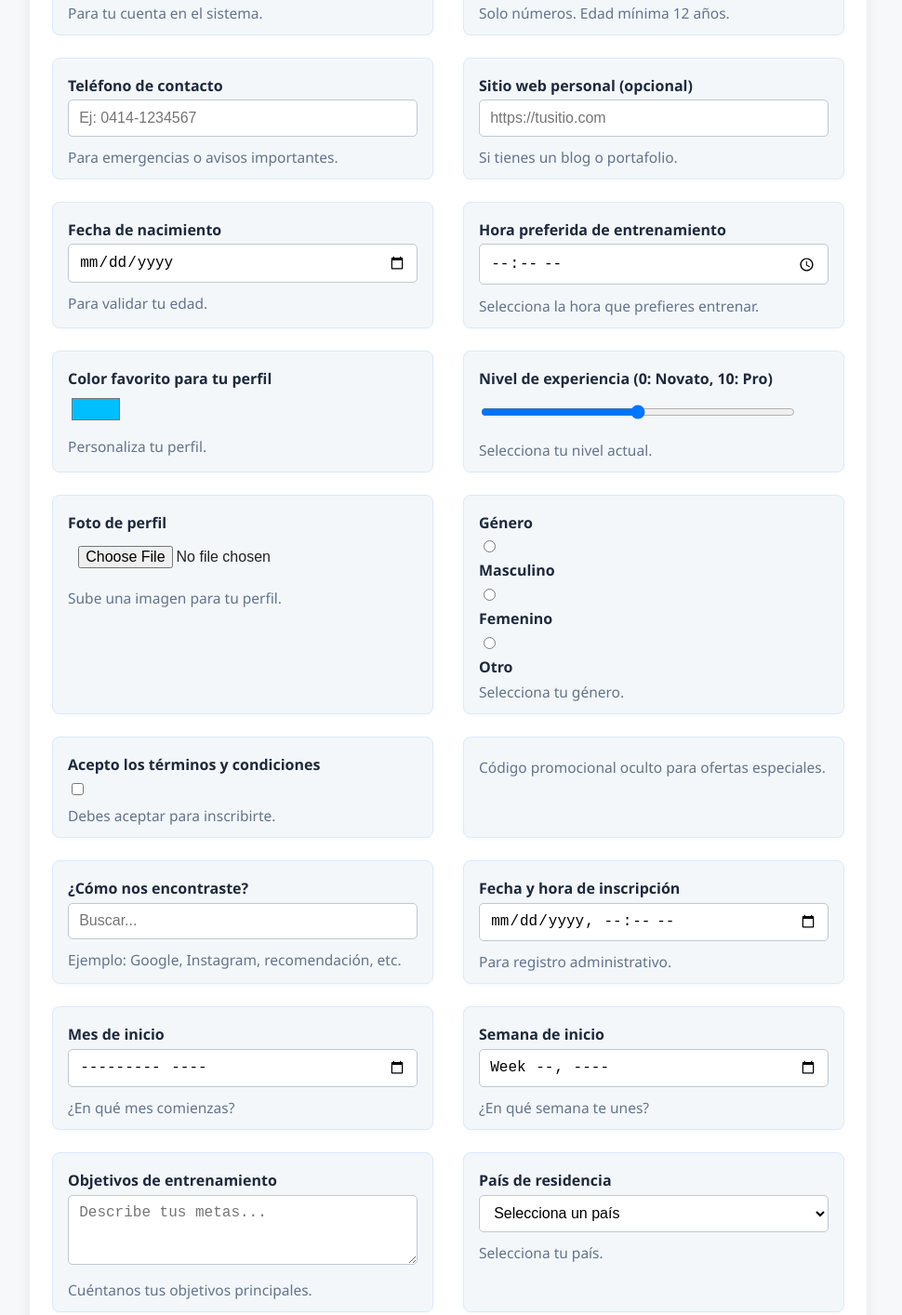
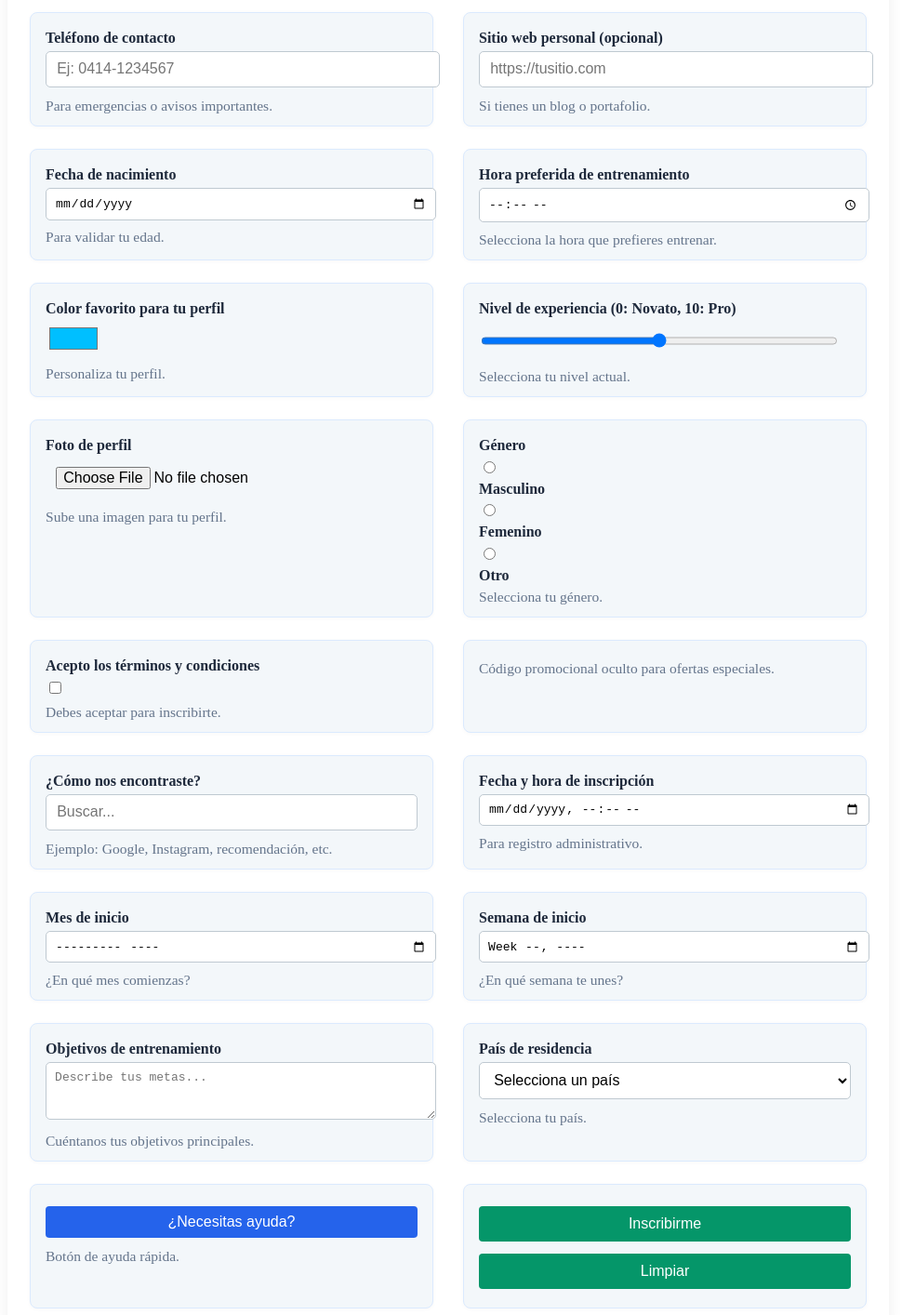
Before and after one commit to sulbaranjc/web-formularios-basicos, a plain HTML site: page src/ejemplos/inscripcion-gimnasio.html in a window 1280 px wide. Shown: the part 449-1863 px from the top of the page at 93% size, without its empty margins (158-1128 px from the left). Drawn offline with Linux system fonts and the light colour scheme.

Commit message:
Actualizar estilos del formulario de inscripción al gimnasio

```diff
--- /dev/null
+++ b/src/ejemplos/inscripcion-gimnasio.css
@@ -0,0 +1,147 @@
+/* Estilos exclusivos para inscripción-gimnasio.html */
+
+.form-tipos-inputs {
+    max-width: 900px;
+    margin: 40px auto;
+    padding: 24px;
+    background: #fff;
+    border-radius: 10px;
+    box-shadow: 0 2px 16px rgba(0,0,0,0.07);
+    display: flex;
+    flex-wrap: wrap;
+    gap: 24px 32px;
+    justify-content: space-between;
+}
+.input-demo {
+    flex: 1 1 320px;
+    min-width: 260px;
+    background: #f3f7fa;
+    border: 1px solid #dbeafe;
+    border-radius: 8px;
+    padding: 18px 16px 12px 16px;
+    margin-bottom: 0;
+    box-shadow: 0 1px 4px rgba(0,0,0,0.03);
+    position: relative;
+    transition: box-shadow 0.2s, border-color 0.2s;
+}
+.input-demo:hover, .input-demo:focus-within {
+    box-shadow: 0 2px 12px rgba(44, 62, 80, 0.10);
+    border-color: #60a5fa;
+}
+.input-demo label {
+    font-weight: 600;
+    color: #1e293b;
+    margin-bottom: 0.3em;
+    display: block;
+}
+.input-demo input,
+.input-demo select,
+.input-demo textarea {
+    width: 100%;
+    padding: 0.6em 0.7em;
+    border-radius: 5px;
+    border: 1px solid #bfc9d1;
+    font-size: 1em;
+    margin-bottom: 0.5em;
+    background: #fff;
+    transition: border-color 0.2s;
+}
+.input-demo input:focus,
+.input-demo select:focus,
+.input-demo textarea:focus {
+    border-color: #2563eb;
+    outline: none;
+}
+.input-demo small {
+    display: block;
+    color: #64748b;
+    font-size: 0.97em;
+    margin-top: 0.2em;
+}
+.input-tooltip {
+    display: none;
+    position: absolute;
+    left: 105%;
+    top: 0;
+    background: #222;
+    color: #fff;
+    padding: 0.7em 1em;
+    border-radius: 6px;
+    font-size: 0.95em;
+    width: 260px;
+    z-index: 10;
+    box-shadow: 0 2px 8px rgba(0,0,0,0.18);
+}
+.input-demo:hover .input-tooltip,
+.input-demo:focus-within .input-tooltip {
+    display: block;
+}
+.input-demo input[type="range"] {
+    width: 90%;
+}
+.input-demo input[type="color"] {
+    width: 60px;
+    height: 36px;
+    padding: 2px;
+    border: none;
+    background: none;
+}
+.input-demo input[type="radio"],
+.input-demo input[type="checkbox"] {
+    width: auto;
+    margin-right: 8px;
+}
+.input-demo input[type="file"] {
+    border: none;
+    background: none;
+}
+.input-demo input[type="button"] {
+    background: #2563eb;
+    color: #fff;
+    border: none;
+    border-radius: 4px;
+    padding: 8px 16px;
+    cursor: pointer;
+    font-size: 1em;
+    margin-top: 0.3em;
+    transition: background 0.2s;
+}
+.input-demo input[type="button"]:hover {
+    background: #1d4ed8;
+}
+.input-demo input[type="submit"],
+.input-demo input[type="reset"] {
+    background: #059669;
+    color: white;
+    padding: 10px 15px;
+    border: none;
+    border-radius: 4px;
+    cursor: pointer;
+    font-size: 1em;
+    margin-right: 8px;
+    margin-top: 0.3em;
+    transition: background 0.2s;
+}
+.input-demo input[type="submit"]:hover {
+    background-color: #047857;
+}
+.input-demo input[type="reset"]:hover {
+    background-color: #eab308;
+    color: #222;
+}
+@media (max-width: 900px) {
+    .form-tipos-inputs {
+        flex-direction: column;
+        gap: 18px 0;
+        max-width: 98vw;
+        padding: 10px;
+    }
+    .input-demo {
+        min-width: 0;
+    }
+}
+@media (min-width: 1400px) {
+    .form-tipos-inputs {
+        max-width: 1100px;
+    }
+}
--- a/src/ejemplos/inscripcion-gimnasio.html
+++ b/src/ejemplos/inscripcion-gimnasio.html
@@ -4,7 +4,7 @@
     <meta charset="UTF-8">
     <meta name="viewport" content="width=device-width, initial-scale=1.0">
     <title>Inscripción al Gimnasio</title>
-    <link rel="stylesheet" href="../css/estilos.css">
+    <link rel="stylesheet" href="inscripcion-gimnasio.css">
 </head>
 <body>
     <form class="form-tipos-inputs">
```
